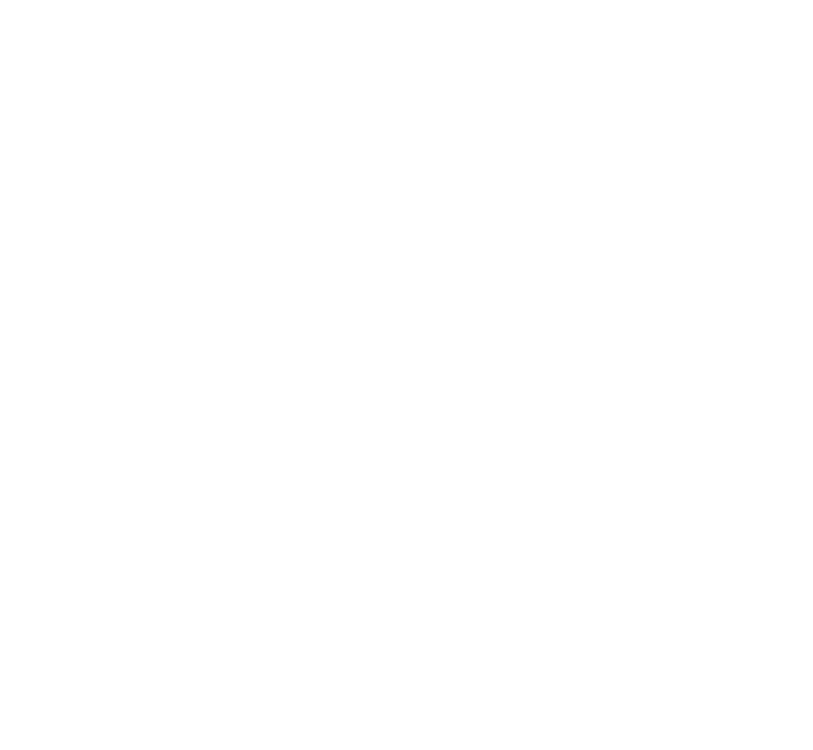
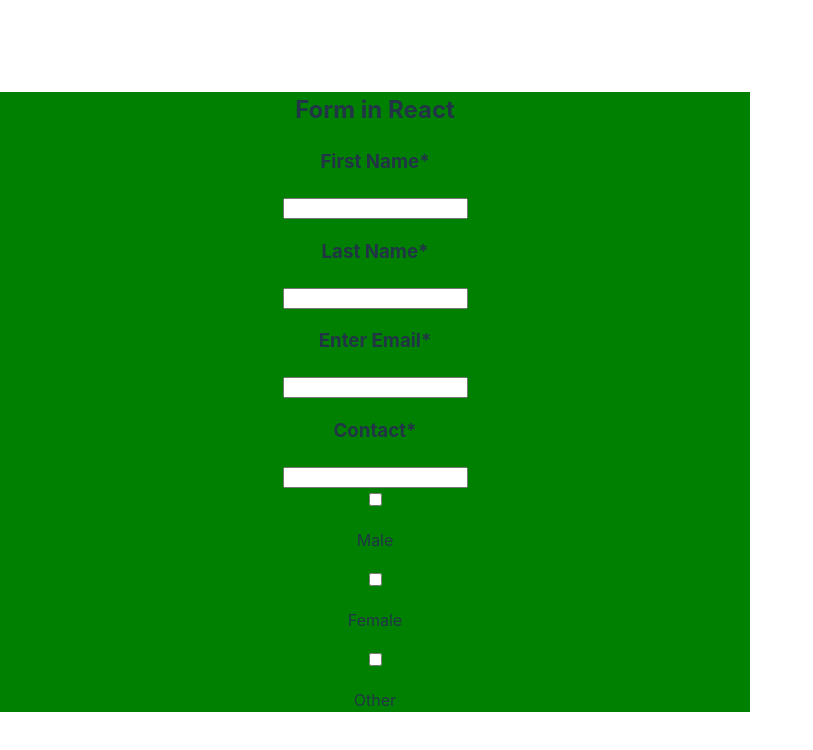
Before and after one commit to yusuftalha55/Js-denemeleri, a React (Vite) app in the folder React/REACT/: page / in a window 1280 px wide. Shown: the top 750 px of the page, without its empty margins (0-813 px from the left). Built offline with nearby package versions, Linux system fonts and the light colour scheme.

Commit message:
proje bitti

```diff
--- a/React/REACT/src/assets/FormPage.jsx
+++ b/React/REACT/src/assets/FormPage.jsx
@@ -1,7 +1,7 @@
 import React from "react";
 
-function form(){
-    <div style={{width: 750 }}>
+function Form() {
+    return(  <div style={{ width: 750 , textAlign:"center", backgroundColor:"green" }}>
         <div className="header">
           <h2>Form in React</h2>
         </div>
@@ -23,12 +23,19 @@
               <h3>Contact*</h3>
               <input type="number" />
               <br></br>
-
             </div>
 
-
-            </div>
-
+            <div className="checkBox">
+              <input type="checkbox" name="Male" />
+              <p>Male</p>
+              <input type="checkbox" name="Female" />
+              <p>Female</p>
+              <input type="checkbox" name="Other" />
+              <p>Other</p>
             </div>
           </div>
+        </div>
+      </div>)
 }
+
+export default Form;
--- a/React/REACT/src/main.jsx
+++ b/React/REACT/src/main.jsx
@@ -1,11 +1,12 @@
 import React from "react";
 import ReactDOM from "react-dom";
+import Form from "./assets/FormPage";
 import "./index.css";
 
 
 ReactDOM.createRoot(document.getElementById("root")).render(
   <div>
-
+    <Form></Form>
 
   </div>
 );
```
Lines whose indentation alone changed are shown as unchanged.
